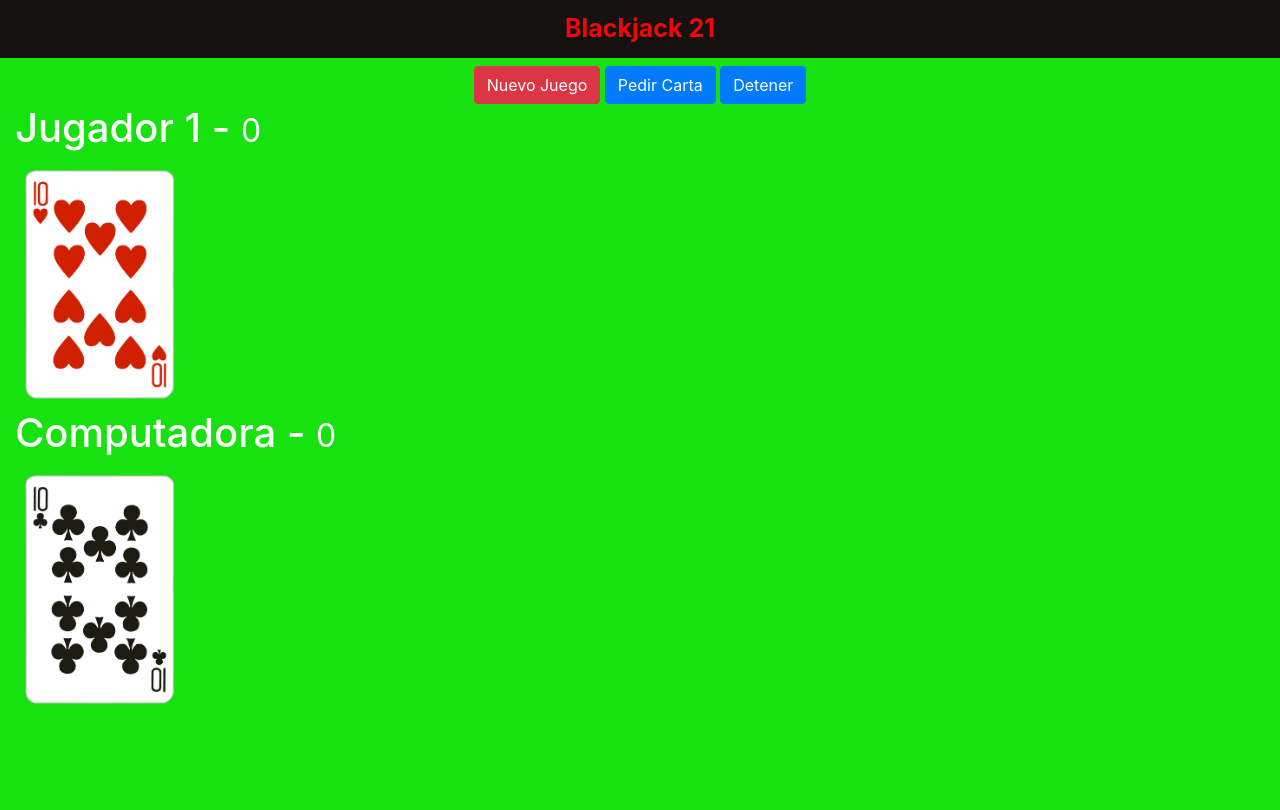
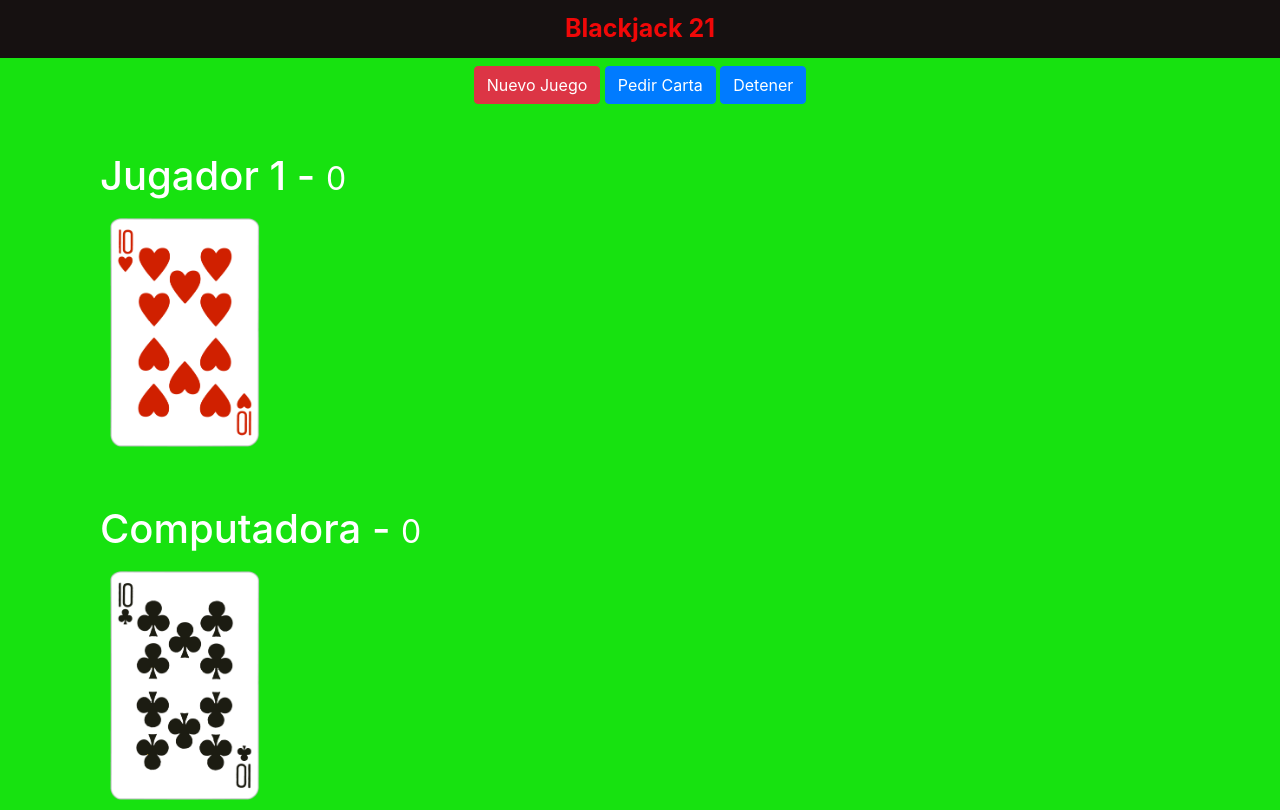
Before and after one commit to sehermosillaf/blackjackJS, a plain HTML site: page index.html in a window 1280 px wide. Drawn offline with nearby package versions, Linux system fonts and the light colour scheme.

Commit message:
Agrega margenes a container de players

```diff
--- a/index.html
+++ b/index.html
@@ -22,7 +22,7 @@
         </div>
     </div>
 
-    <div class="container row">
+    <div class="container row mx-auto mt-5">
         <div class="col">
             <h1>Jugador 1 - <small>0</small></h1>
             <div id="jugador-cartas">
@@ -30,7 +30,7 @@
             </div>
         </div>
     </div>
-    <div class="container row">
+    <div class="container row mx-auto mt-5">
         <div class="col">
             <h1>Computadora -  <small>0</small></h1>
             <div id="computadora-cartas">
```
